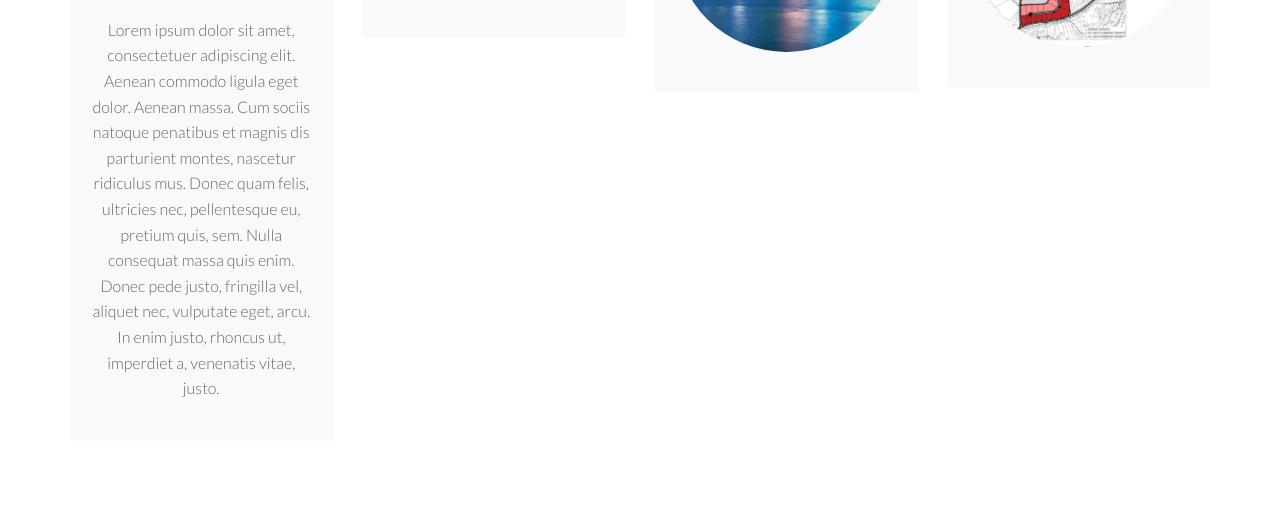
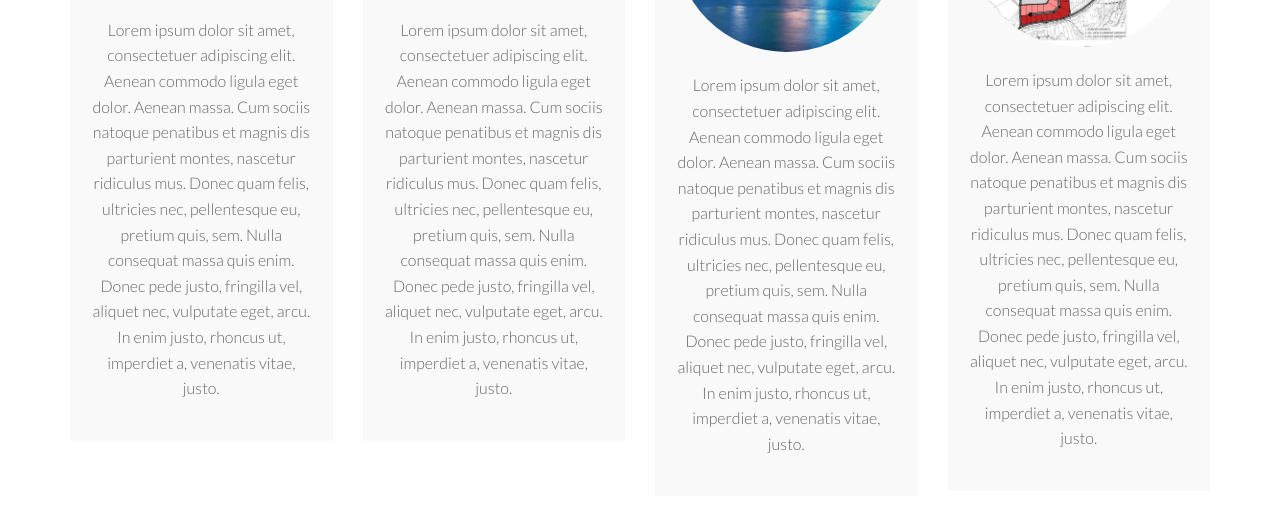
Before and after one commit to Orbless/Index, a plain HTML site: page index.html in a window 1280 px wide. Shown: the part 1344-1850 px from the top of the page. Drawn offline with Linux system fonts and the light colour scheme.

Commit message:
Update index.html

```diff
--- a/index.html
+++ b/index.html
@@ -121,7 +121,11 @@
 						<h5>Jönköping</h5>
                         <p class="subtitle">Castle Protein Bars</p>
                         <div class="avatar"><img src="img/team/2.jpg" alt="CASTLE BAR" class="img-responsive img-circle" /></div>
-
+<p>Lorem ipsum dolor sit amet, consectetuer adipiscing elit. Aenean commodo ligula eget dolor. Aenean massa.
+				    Cum sociis natoque penatibus et magnis dis parturient montes, nascetur ridiculus mus.
+				    Donec quam felis, ultricies nec, pellentesque eu, pretium quis, sem.
+				    Nulla consequat massa quis enim. Donec pede justo, fringilla vel, aliquet nec, vulputate eget, arcu.
+In enim justo, rhoncus ut, imperdiet a, venenatis vitae, justo.</p>
                     </div>
                 </div>
 				</div>
@@ -133,7 +137,11 @@
 						<h5>Tampa, FL</h5>
                         <p class="subtitle">Dykarcenter, familj, skolgång.</p>
                         <div class="avatar"><img src="img/team/3.jpg" alt="USA" class="img-responsive img-circle" /></div>
-
+<p>Lorem ipsum dolor sit amet, consectetuer adipiscing elit. Aenean commodo ligula eget dolor. Aenean massa.
+				    Cum sociis natoque penatibus et magnis dis parturient montes, nascetur ridiculus mus.
+				    Donec quam felis, ultricies nec, pellentesque eu, pretium quis, sem.
+				    Nulla consequat massa quis enim. Donec pede justo, fringilla vel, aliquet nec, vulputate eget, arcu.
+In enim justo, rhoncus ut, imperdiet a, venenatis vitae, justo.</p>
                     </div>
                 </div>
 				</div>
@@ -145,7 +153,11 @@
 						<h5>Utbildning</h5>
                         <p class="subtitle">CAD, solidworks, ekonomi.</p>
                         <div class="avatar"><img src="img/team/4.jpg" alt="CAD" class="img-responsive img-circle" /></div>
-
+<p>Lorem ipsum dolor sit amet, consectetuer adipiscing elit. Aenean commodo ligula eget dolor. Aenean massa.
+				    Cum sociis natoque penatibus et magnis dis parturient montes, nascetur ridiculus mus.
+				    Donec quam felis, ultricies nec, pellentesque eu, pretium quis, sem.
+				    Nulla consequat massa quis enim. Donec pede justo, fringilla vel, aliquet nec, vulputate eget, arcu.
+In enim justo, rhoncus ut, imperdiet a, venenatis vitae, justo.</p>
                     </div>
                 </div>
 				</div>
```
